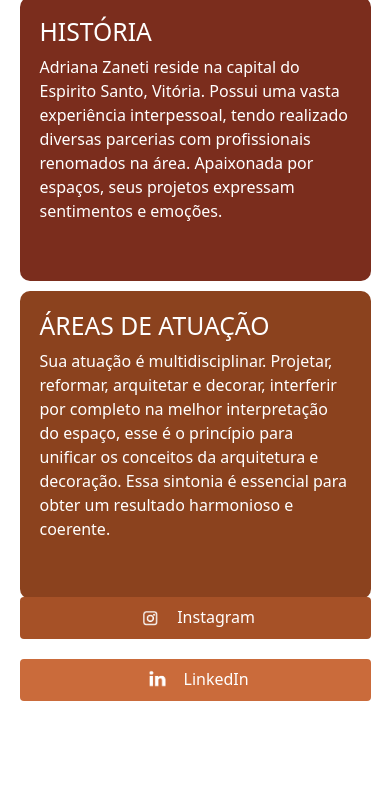
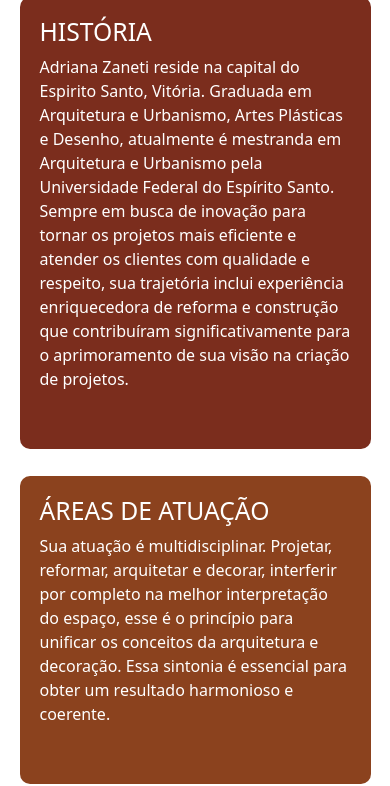
Before and after one commit to JoseVictorLDC/Site_ArquiteturaUrbanismo_post, a plain HTML site: page Projeto_ArquiteturaUrbanismo/sobreNos.html in a window 390 px wide. Shown: the part 519-1305 px from the top of the page. Drawn offline with nearby package versions, Linux system fonts and the light colour scheme.

Commit message:
Projeto_final

```diff
--- a/Projeto_ArquiteturaUrbanismo/sobreNos.css
+++ b/Projeto_ArquiteturaUrbanismo/sobreNos.css
@@ -25,12 +25,6 @@
     display: flex;
     justify-content: center;
     align-items: center;
-}
-
-.coluna {
-    display: flex;
-    flex-direction: column;
-    height: 600px;
 }
 
 .imagem {
@@ -216,17 +210,29 @@
     margin-left: 20px;
 }
 
-.text-white {
-    padding: 20px;
-    padding-bottom: 10vh;
-}
-
 .containerNavBar {
     display: flex;
     flex-direction: column;
     justify-content: center;
     align-items: center;
     width: 100vw;
+}
+
+.text-white {
+    padding: 20px;
+    padding-bottom: 7vh;
+}
+
+.coluna {
+    display: flex;
+    flex-direction: column;
+    height: 80vh;
+    padding-top: 5.5vh;
+    gap: 2vh;
+}
+
+.col-md {
+    height: auto;
 }
 
 @media screen and (max-width: 768px) {}
@@ -327,11 +333,6 @@
         justify-content: center;
     }
 
-    .coluna {
-        padding: 0px;
-        width: 90vw;
-    }
-
     .imagem {
         width: 88vw;
         max-width: 300px;
@@ -340,18 +341,28 @@
         padding: 0px;
     }
 
+    .containerLink {
+        width: 90vw;
+        margin-top: 2vh;
+        gap: 1vh;
+    }
+
+    .coluna {
+        padding: 0px;
+        width: 90vw;
+        height: auto;
+    }
+
     .col-md {
         margin-bottom: 10px;
         width: 90vw;
         padding: 0px;
-    }
-
-    .containerLink {
-        width: 90vw;
+        max-height: 70vh;
     }
 
     .text-white {
         padding: 20px;
+        width: 90vw;
         padding-bottom: 5vh;
     }
 }
--- a/Projeto_ArquiteturaUrbanismo/sobreNos.html
+++ b/Projeto_ArquiteturaUrbanismo/sobreNos.html
@@ -76,10 +76,11 @@
                                 <div class="text-white">
                                     <h2>HISTÓRIA</h2>
                                     <p>
-                                        Adriana Zaneti reside na capital do Espirito Santo, Vitória. Possui uma vasta
-                                        experiência interpessoal, tendo realizado diversas parcerias com profissionais
-                                        renomados na área. Apaixonada por espaços, seus projetos expressam sentimentos e
-                                        emoções.
+                                        Adriana Zaneti reside na capital do Espirito Santo, Vitória. Graduada em Arquitetura e Urbanismo, Artes Plásticas e Desenho, atualmente é
+                                        mestranda em Arquitetura e Urbanismo pela Universidade Federal do Espírito Santo.
+                                        Sempre em busca de inovação para tornar os projetos mais eficiente e atender os clientes com qualidade e respeito,
+                                        sua trajetória inclui experiência enriquecedora de reforma e construção que contribuíram
+                                        significativamente para o aprimoramento de sua visão na criação de projetos.
                                     </p>
                                 </div>
                             </div>
@@ -106,14 +107,14 @@
                 <div class="containerLink">
                     <!-- Botão do Instagram -->
                     <a href="https://www.instagram.com/adrianazanetiarquitetura/" class="btn social-btn1"
-                        style="margin-bottom: 20px;">
+                        style="margin-bottom: 2vh; border-radius: 9px;">
                         <img src="./public/Imagem_instagram.png" alt="Instagram" class="imagem-footer">
                         <span class="ms-2">Instagram</span>
                     </a>
 
                     <!-- Botão do LinkedIn -->
                     <a href="https://www.linkedin.com/in/adriana-zaneti-67128a65?utm_source=share&utm_campaign=share_via&utm_content=profile&utm_medium=android_app "
-                        class="btn social-btn2" style="margin-bottom: 20px;">
+                        class="btn social-btn2" style="margin-bottom: 2vh; border-radius: 9px;">
                         <img src="./public/Imagem_linkedIn.png" alt="LinkedIn" class="imagem-footer">
                         <span class="ms-2">LinkedIn</span>
                     </a>
```
Also changed, not shown: Projeto_ArquiteturaUrbanismo/index.html (+2 -2 lines), Projeto_ArquiteturaUrbanismo/portifolio.css (+39 -0 lines), Projeto_ArquiteturaUrbanismo/portifolio.html (+7 -3 lines).
